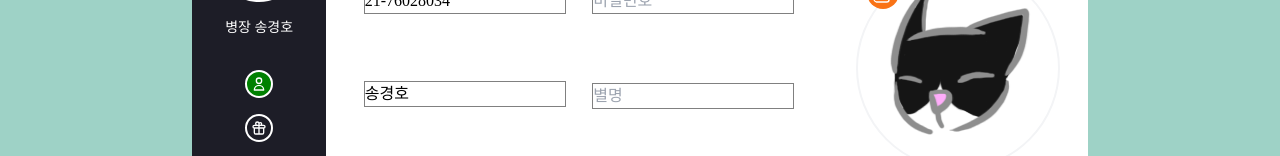
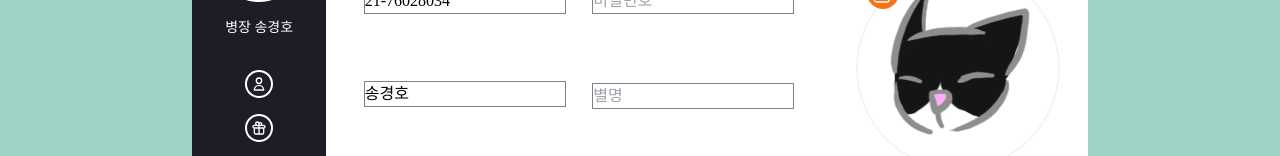
Before and after one commit to osamhack2022/WEB_Own-Nuri_Danuri, a React (Create React App) app in the folder web_fe/: page /dashboard/userinfo in a window 1280 px wide. Shown: the part 266-422 px from the top of the page. Built offline with nearby package versions, Linux system fonts and the light colour scheme; a web font is replaced by a local one.

Commit message:
together

```diff
--- a/web_fe/src/Pages/Dashboard/DashboardPage.tsx
+++ b/web_fe/src/Pages/Dashboard/DashboardPage.tsx
@@ -10,7 +10,7 @@ const DashboardPage: React.FC = () => {
     const themeColor : string = getThemeColor();
 
     return (
-        <div id='DashContainer' className='ease-linear duration-300 overflow-hidden relative' style={
+        <div id='DashContainer' className='ease-linear duration-500 overflow-hidden relative' style={
             { backgroundColor : themeColor }
         }>
 
@@ -18,7 +18,7 @@ const DashboardPage: React.FC = () => {
 
                 <div id="DashSidebar" className={`${isShowed ? 'slideOut' : 'slideIn'}`}>
                     <button onClick={toggleShowed} className='block m-4'><HiMenu className='text-white'/></button>
-                    <Sidebar isShowed={isShowed} toggleState={toggleState} />
+                    <Sidebar isShowed={isShowed} boardState={boardState} toggleState={toggleState} getThemeColor={getThemeColor}/>
                 </div>
 
                 <div id='DashMainboard' className={`${isShowed ? 'slideOut' : 'slideIn'}`}>
--- a/web_fe/src/Pages/Dashboard/DashboardPageStyle.css
+++ b/web_fe/src/Pages/Dashboard/DashboardPageStyle.css
@@ -1,7 +1,3 @@
-.active {
-    background-color: green;
-}
-
 #DashContainer {
     height: 720px;
     /* background: linear-gradient(to right, rgba(21, 65, 129, 0.7) -0.29%, rgba(70, 143, 255, 0.7) 100%); */
--- a/web_fe/src/Pages/Dashboard/Sidebar/Sidebar.tsx
+++ b/web_fe/src/Pages/Dashboard/Sidebar/Sidebar.tsx
@@ -8,10 +8,12 @@ import Profile from '../../../Components/Profile/Profile';
 
 interface Props {
     isShowed: boolean
+    boardState : BoardState;
     toggleState: (state: BoardState) => void;
+    getThemeColor: () => string;
 }
 
-const Sidebar: React.FC<Props> = ({ isShowed, toggleState }) => {
+const Sidebar: React.FC<Props> = ({ isShowed, boardState, toggleState, getThemeColor }) => {
     return (
         <div id="SidebarContainer" className='h-full'>
             <div className='flex flex-col mt-8 h-fit justify-between items-center text-white'>
```
